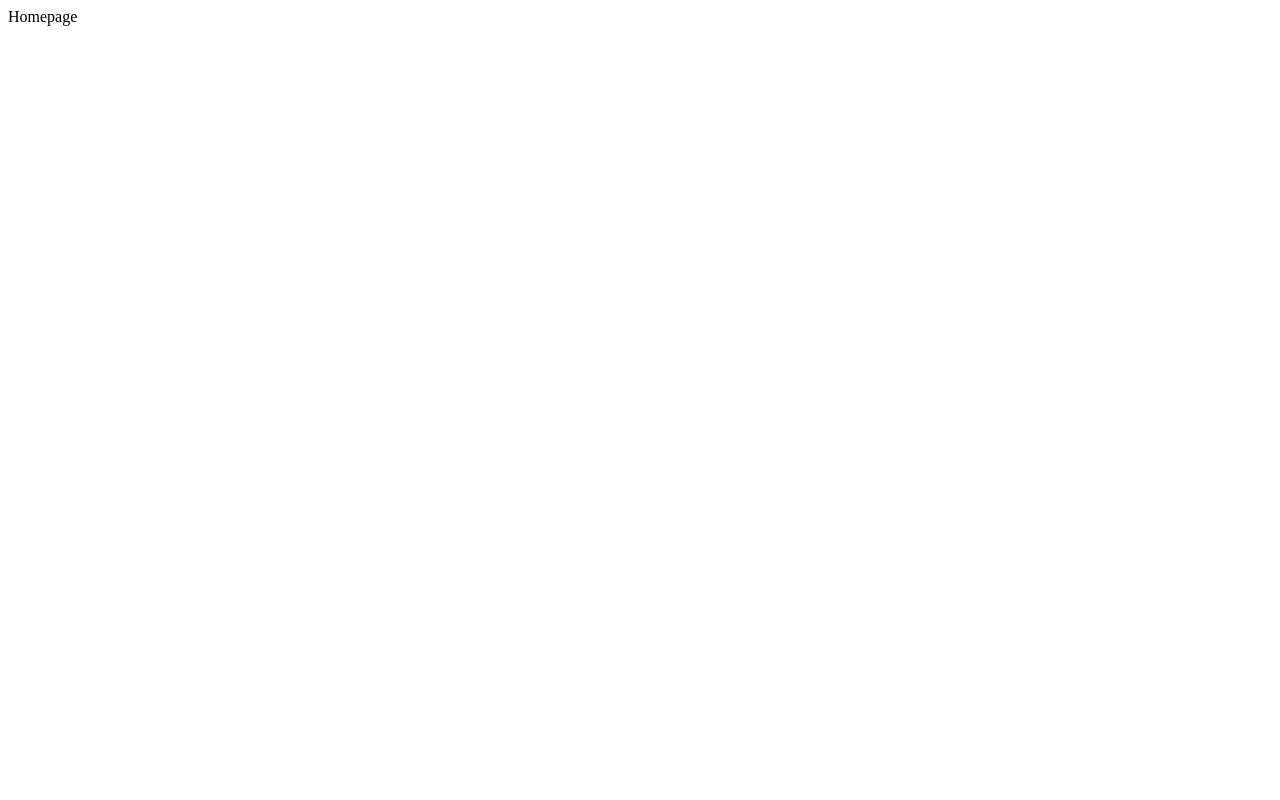
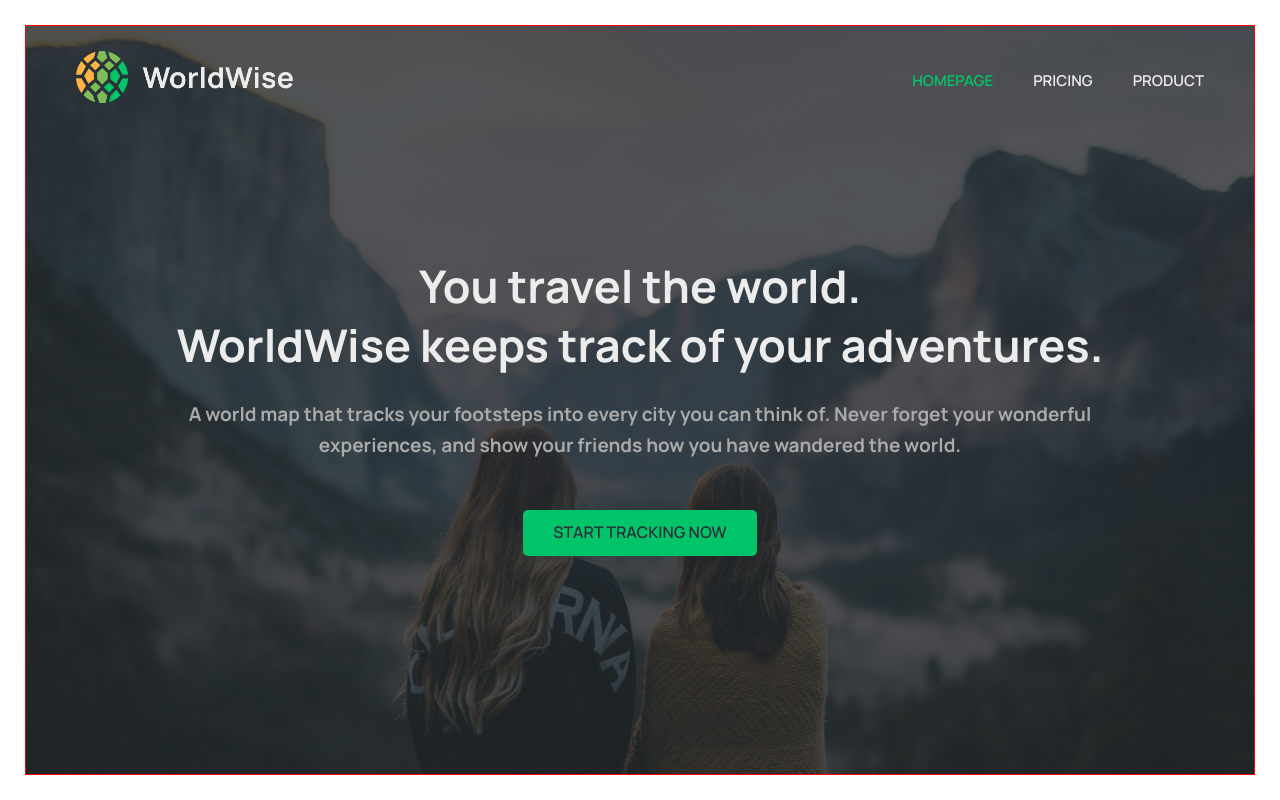
Before and after one commit to lumidee007/worldwise, a React (Vite) app: page / in a window 1280 px wide. Built offline with nearby package versions, Linux system fonts and the light colour scheme.

Commit message:
create Logo & Homepage component with initial layout and styles

```diff
--- a/src/App.jsx
+++ b/src/App.jsx
@@ -1,6 +1,8 @@
 import React from "react";
 import { Route, Routes, BrowserRouter as Router } from "react-router-dom";
 import Homepage from "./Pages/Homepage";
+import Pricing from "./Pages/Pricing";
+import Product from "./Pages/Product";
 
 export default function App() {
   return (
@@ -8,6 +10,8 @@ export default function App() {
       <Router>
         <Routes>
           <Route path="/" element={<Homepage />} />
+          <Route path="/pricing" element={<Pricing />} />
+          <Route path="/product" element={<Product />} />
         </Routes>
       </Router>
     </div>
--- a/src/Pages/Homepage.jsx
+++ b/src/Pages/Homepage.jsx
@@ -1,5 +1,27 @@
-import React from "react";
+import { Link } from "react-router-dom";
+import PageNav from "../components/PageNav";
+import styles from "./Homepage.module.css";
 
 export default function Homepage() {
-  return <div>Homepage</div>;
+  return (
+    <main className={styles.homepage}>
+      <PageNav />
+
+      <section>
+        <h1>
+          You travel the world.
+          <br />
+          WorldWise keeps track of your adventures.
+        </h1>
+        <h2>
+          A world map that tracks your footsteps into every city you can think
+          of. Never forget your wonderful experiences, and show your friends how
+          you have wandered the world.
+        </h2>
+        <Link to="/login" className="cta">
+          Start tracking now
+        </Link>
+      </section>
+    </main>
+  );
 }
--- /dev/null
+++ b/src/Pages/Homepage.module.css
@@ -0,0 +1,35 @@
+.homepage {
+  height: calc(100vh - 5rem);
+  margin: 2.5rem;
+  background-image: linear-gradient(
+      rgba(36, 42, 46, 0.8),
+      rgba(36, 42, 46, 0.8)
+    ),
+    url("../../public/img/bg.jpg");
+  background-size: cover;
+  background-position: center;
+  padding: 2.5rem 5rem;
+  border: 1px solid red;
+}
+
+.homepage section {
+  display: flex;
+  flex-direction: column;
+  height: 85%;
+  align-items: center;
+  justify-content: center;
+  gap: 2.5rem;
+  text-align: center;
+}
+
+.homepage h1 {
+  font-size: 4.5rem;
+  line-height: 1.3;
+}
+
+.homepage h2 {
+  width: 90%;
+  font-size: 1.9rem;
+  color: var(--color-light--1);
+  margin-bottom: 2.5rem;
+}
--- /dev/null
+++ b/src/Pages/Pricing.jsx
@@ -0,0 +1,11 @@
+import React from "react";
+import PageNav from "../components/PageNav";
+
+export default function Pricing() {
+  return (
+    <div>
+      <PageNav />
+      <h1>Pricing</h1>
+    </div>
+  );
+}
--- /dev/null
+++ b/src/Pages/Product.jsx
@@ -0,0 +1,11 @@
+import React from "react";
+import PageNav from "../components/PageNav";
+
+export default function Product() {
+  return (
+    <div>
+      <PageNav />
+      <h1>Product</h1>
+    </div>
+  );
+}
--- /dev/null
+++ b/src/components/Logo.jsx
@@ -0,0 +1,10 @@
+import React from "react";
+import { Link } from "react-router-dom";
+import Styles from "./Logo.module.css";
+export default function Logo() {
+  return (
+    <Link>
+      <img src="../../public/img/logo.png" className={Styles.logo} />
+    </Link>
+  );
+}
--- /dev/null
+++ b/src/components/Logo.module.css
@@ -0,0 +1,4 @@
+.logo {
+  height: 5.2rem;
+  /* border: 1px solid green; */
+}
--- /dev/null
+++ b/src/components/PageNav.jsx
@@ -0,0 +1,23 @@
+import React from "react";
+import { NavLink } from "react-router-dom";
+import styles from "./PageNav.module.css";
+import Logo from "./Logo";
+
+export default function PageNav() {
+  return (
+    <nav className={styles.nav}>
+      <Logo />
+      <ul>
+        <li>
+          <NavLink to="/">Homepage</NavLink>
+        </li>
+        <li>
+          <NavLink to="/pricing">Pricing</NavLink>
+        </li>
+        <li>
+          <NavLink to="/product">Product</NavLink>
+        </li>
+      </ul>
+    </nav>
+  );
+}
--- /dev/null
+++ b/src/components/PageNav.module.css
@@ -0,0 +1,36 @@
+.nav {
+  display: flex;
+  align-items: center;
+  justify-content: space-between;
+  /* border: 1px solid purple; */
+}
+
+.nav ul {
+  /* border: 1px solid red; */
+  list-style: none;
+  display: flex;
+  align-items: center;
+  gap: 4rem;
+}
+
+.nav a:link,
+.nav a:visited {
+  text-decoration: none;
+  color: var(--color-light--2);
+  text-transform: uppercase;
+  font-size: 1.5rem;
+  font-weight: 600;
+}
+
+/* CSS Modules feature */
+.nav a:global(.active) {
+  color: var(--color-brand--2);
+}
+
+a.ctaLink:link,
+a.ctaLink:visited {
+  background-color: var(--color-brand--2);
+  color: var(--color-dark--0);
+  padding: 0.8rem 2rem;
+  border-radius: 7px;
+}
--- a/src/index.css
+++ b/src/index.css
@@ -0,0 +1,69 @@
+/* Taken from getting started guide at: https://leafletjs.com/examples/quick-start/ */
+@import "https://unpkg.com/leaflet@1.9.3/dist/leaflet.css";
+@import "https://fonts.googleapis.com/css2?family=Manrope:wght@400;600;700;800&display=swap";
+
+/* These CSS variables are global, so they are available in all CSS modules */
+:root {
+  --color-brand--1: #ffb545;
+  --color-brand--2: #00c46a;
+
+  --color-dark--0: #242a2e;
+  --color-dark--1: #2d3439;
+  --color-dark--2: #42484d;
+  --color-light--1: #aaa;
+  --color-light--2: #ececec;
+  --color-light--3: #d6dee0;
+}
+
+* {
+  margin: 0;
+  padding: 0;
+  box-sizing: inherit;
+}
+
+html {
+  font-size: 62.5%;
+  box-sizing: border-box;
+}
+
+body {
+  font-family: "Manrope", sans-serif;
+  color: var(--color-light--2);
+  font-weight: 400;
+  line-height: 1.6;
+}
+
+label {
+  font-size: 1.6rem;
+  font-weight: 600;
+}
+
+input,
+textarea {
+  width: 100%;
+  padding: 0.8rem 1.2rem;
+  font-family: inherit;
+  font-size: 1.6rem;
+  border: none;
+  border-radius: 5px;
+  background-color: var(--color-light--3);
+  transition: all 0.2s;
+}
+
+input:focus {
+  outline: none;
+  background-color: #fff;
+}
+
+.cta:link,
+.cta:visited {
+  display: inline-block;
+  background-color: var(--color-brand--2);
+  color: var(--color-dark--1);
+  text-transform: uppercase;
+  text-decoration: none;
+  font-size: 1.6rem;
+  font-weight: 600;
+  padding: 1rem 3rem;
+  border-radius: 5px;
+}
```
Also changed, not shown: public/img/bg.jpg (added), public/img/logo.png (added).
